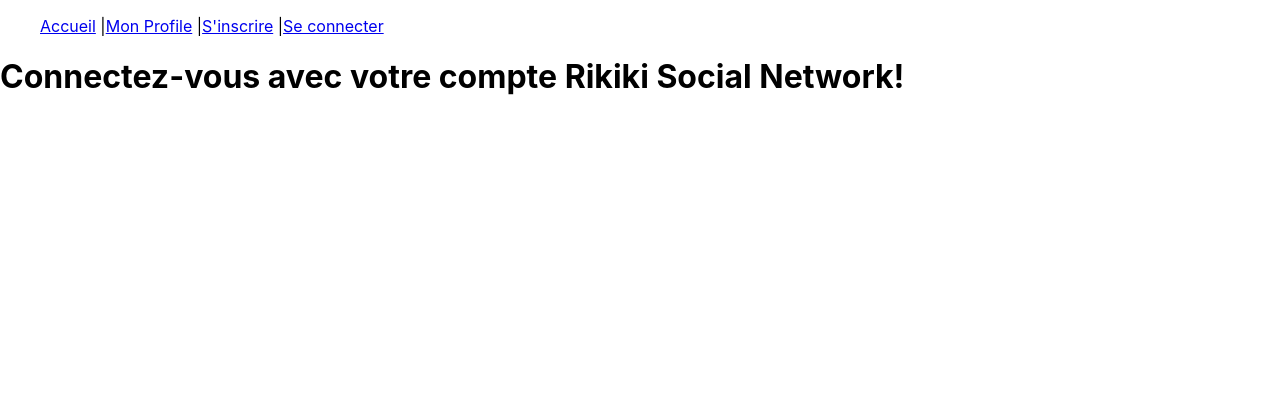
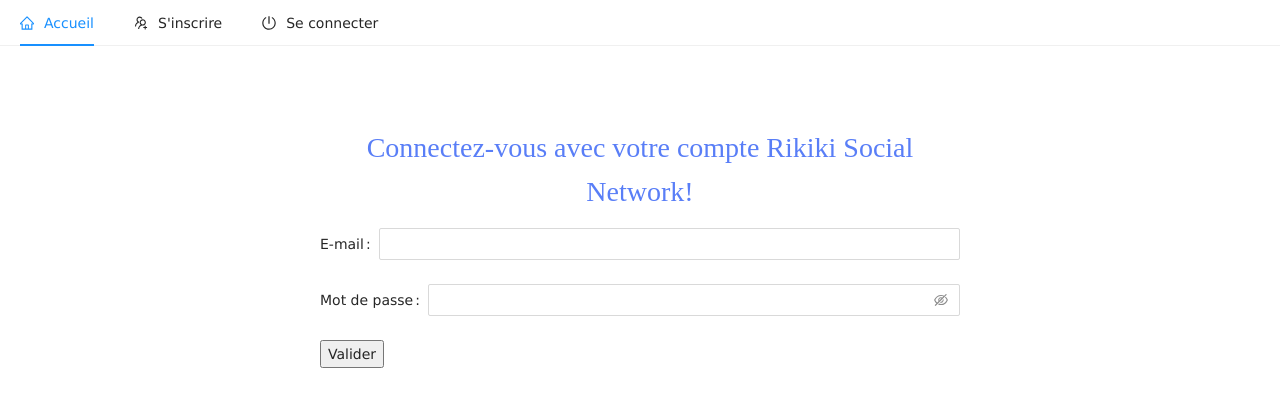
Before and after one commit to HaryRabarijoely/social_network_rikiki, a React (Create React App) app: page /Login in a window 1280 px wide. Shown: the top 406 px of the page. Built offline with nearby package versions, Linux system fonts and the light colour scheme.

Commit message:
coding register and login, adding scss

```diff
--- a/src/App.css
+++ /dev/null
@@ -1,38 +0,0 @@
-.App {
-  text-align: center;
-}
-
-.App-logo {
-  height: 40vmin;
-  pointer-events: none;
-}
-
-@media (prefers-reduced-motion: no-preference) {
-  .App-logo {
-    animation: App-logo-spin infinite 20s linear;
-  }
-}
-
-.App-header {
-  background-color: #282c34;
-  min-height: 100vh;
-  display: flex;
-  flex-direction: column;
-  align-items: center;
-  justify-content: center;
-  font-size: calc(10px + 2vmin);
-  color: white;
-}
-
-.App-link {
-  color: #61dafb;
-}
-
-@keyframes App-logo-spin {
-  from {
-    transform: rotate(0deg);
-  }
-  to {
-    transform: rotate(360deg);
-  }
-}
--- a/src/App.jsx
+++ b/src/App.jsx
@@ -1,29 +1,34 @@
 import React from 'react';
 import { Provider } from 'react-redux';
-import store from './store';
-import './App.css';
 import { BrowserRouter as Router, Route, Routes } from 'react-router-dom';
-import Home from './pages/Home';
+import Navbar from './components/Navbar';
 import Register from './pages/Register';
 import Profile from './pages/Profile';
-import Navbar from './components/Navbar';
 import Login from './pages/Login';
+import Home from './pages/Home';
+import store from './store';
+import './App.scss';
+
 
 function App() {
 
   return (
     <Provider store={store}>
       <Router>
+        <main className='App'>
           <Navbar />
+          <div className='container'>
             <Routes>
               <Route path="/" element={<Home />} />
-          <Route path="/Profile" element={<Profile />} />
               <Route path="/Register" element={<Register />} />
               <Route path="/Login" element={<Login />} />
+              <Route path="/Profile" element={<Profile />} />
             </Routes>
+          </div>
+        </main>
       </Router>
     </Provider>
-  )
-}
+  );
+};
 
 export default App;
--- /dev/null
+++ b/src/App.scss
@@ -0,0 +1,21 @@
+@import "config";
+
+.App {
+  font-family: Verdana, sans-serif;
+  h1,
+  h2 {
+    font-family: serif;
+    text-align: center;
+    color: $primary;
+  }
+  a {
+    color: $primary;
+  }
+}
+
+.container {
+  width: 50%;
+  margin: auto auto;
+  padding-top: 10vh;
+  text-align: justify;
+}
--- /dev/null
+++ b/src/_config.scss
@@ -0,0 +1,3 @@
+$primary: #597ef7;
+$secondary: #eb2f96;
+$danger: #a8071a;
--- a/src/components/Navbar/index.jsx
+++ b/src/components/Navbar/index.jsx
@@ -1,16 +1,40 @@
 import React from "react";
+import { useDispatch, useSelector } from "react-redux";
 import { Link } from "react-router-dom";
+import { Menu } from 'antd';
+import { UsergroupAddOutlined, HomeOutlined, PoweroffOutlined, TeamOutlined } from '@ant-design/icons';
+import Cookies from 'js-cookie';
+import { logOut } from "../../store/userActions";
+
 
 const Navbar = () => {
+    const userToken = useSelector(state => state.token);
+    const dispatch = useDispatch();
+    let navbarItems;
+    (userToken == null) ?
+        navbarItems = <>
+            <Menu.Item key="register" icon={<UsergroupAddOutlined />}>
+                <Link to={`/register`}>S'inscrire</Link>
+            </Menu.Item>
+            <Menu.Item key="login" icon={<PoweroffOutlined />}>
+                <Link to={`/login`}>Se connecter</Link>
+            </Menu.Item>
+        </>
+        : navbarItems = <>
+            <Menu.Item key="profile" icon={<TeamOutlined />}>
+                <Link to={`profile`}>Mon profile</Link>
+            </Menu.Item>
+            <Menu.Item key="logout" icon={<PoweroffOutlined />}>
+                <Link to={`/`} onClick={() => { dispatch(logOut()); Cookies.remove('token'); Cookies.remove('id'); Cookies.remove('isLoggedIn') }}>Se déconnecter</Link>
+            </Menu.Item>
+        </>
     return (
-        <nav>
-            <ul>
-                <Link to="/">Accueil</Link> |
-                <Link to="/Profile">Mon Profile</Link> |
-                <Link to="/Register">S'inscrire</Link> |
-                <Link to="/Login">Se connecter</Link>
-            </ul>
-        </nav>
+        <Menu mode="horizontal">
+            <Menu.Item key="home" icon={<HomeOutlined />}>
+                <Link to={`/`}>Accueil</Link>
+            </Menu.Item>
+            {navbarItems}
+        </Menu>
     );
 };
 
--- a/src/index.js
+++ b/src/index.js
@@ -2,6 +2,7 @@
 import ReactDOM from 'react-dom';
 import './index.css';
 import App from './App';
+import 'antd/dist/antd.min.css';
 
 
 ReactDOM.render(
--- a/src/pages/Login/index.jsx
+++ b/src/pages/Login/index.jsx
@@ -1,9 +1,49 @@
 import React from "react";
+import axios from 'axios';
+import Cookies from 'js-cookie';
+import { Form, Input } from 'antd';
+import { useDispatch } from 'react-redux';
+import { logIn } from "../../store/userActions";
+import { useNavigate } from "react-router-dom";
+
 
 const Login = () => {
+    const urlLogin = 'http://localhost:1337/auth/local';
+    const navigate = useNavigate();
+    const dispatch = useDispatch();
+    const handleSubmit = (fieldsValue) => {
+    const collectedValues = {email: fieldsValue['email'], password: fieldsValue['password']}
+    axios.post(urlLogin, {
+    identifier: `${collectedValues.email}`,
+    password: `${collectedValues.password}`,
+  })
+  .then(response => {
+    Cookies.set('token', response.data.jwt, { sameSite: 'lax' });
+    Cookies.set('id', response.data.user.id, { sameSite: 'lax' });
+    Cookies.set('isLoggedIn', true, { sameSite: 'lax' });
+    dispatch(logIn(Cookies.get('token'), Cookies.get('id')));
+    navigate.push('/');
+  })
+  .catch(error => {
+    alert(error.response.data.message[0].messages[0].message);
+  });
+  }
 
     return (
-        <h1>Connectez-vous avec votre compte Rikiki Social Network!</h1>
+        <>
+            <h1>Connectez-vous avec votre compte Rikiki Social Network!</h1>
+            <div className="form">
+                <Form onFinish={(values) => handleSubmit(values)}>
+
+                    <Form.Item name="email" label={<span>E-mail</span>}><Input /></Form.Item>
+
+                    <Form.Item name="password" label={<span>Mot de passe</span>}><Input.Password /></Form.Item>
+
+                    <button type="submit">Valider</button>
+
+                </Form>
+            </div>
+        </>
     );
 };
 
--- a/src/pages/Register/index.jsx
+++ b/src/pages/Register/index.jsx
@@ -1,7 +1,52 @@
 import React from "react";
+import { useDispatch } from "react-redux";
+import { useNavigate } from "react-router-dom";
+import axios from 'axios';
+import Cookies from 'js-cookie';
+import { Form, Input } from 'antd';
+import { logIn } from "../../store/userActions";
+
 
 const Register = () => {
-    return <h1>S'incrire sur Rikiki Social Network</h1>
+    const urlRegister = 'http://localhost:1337/auth/local/register';
+    const navigate = useNavigate();
+    const dispatch = useDispatch();
+    const handleSubmit = (value) => {
+        const collectedValues = { username: value['username'], email: value['email'], password: value['password'] }
+        axios.post(urlRegister, {
+            username: `${collectedValues.username}`,
+            email: `${collectedValues.email}`,
+            password: `${collectedValues.password}`
+        })
+            .then(response => {
+                Cookies.set('token', response.data.jwt, { sameSite: 'lax' });
+                Cookies.set('id', response.data.user.id, { sameSite: 'lax' });
+                Cookies.set('isLoggedIn', true, { sameSite: 'lax' });
+                dispatch(logIn(Cookies.get('token'), Cookies.get('id')));
+                navigate.push('/');
+            })
+            .catch(error => {
+                alert(error.response.data.message[0].message[0].message);
+            });
+    }
+    return (
+        <>
+            <h1>S'inscrire sur Rikiki Social Network!</h1>
+            <div className="form">
+                <Form onFinish={(values) => handleSubmit(values)}>
+
+                    <Form.Item name="username" label={<span>Pseudo</span>}><Input /></Form.Item>
+
+                    <Form.Item name="email" label={<span>E-mail</span>}><Input /></Form.Item>
+
+                    <Form.Item name="password" label={<span>Mot de passe</span>}><Input.Password /></Form.Item>
+
+                    <button type="submit">Valider</button>
+
+                </Form>
+            </div>
+        </>
+    )
 };
 
 export default Register;
--- /dev/null
+++ b/src/pages/Register/index.scss
@@ -0,0 +1,20 @@
+@import "../../config";
+
+.form {
+  margin-top: 3rem;
+  display: flex;
+  flex-direction: column;
+  align-items: center;
+  button {
+    border: none;
+    background-color: $primary;
+    color: white;
+    font-weight: bold;
+    width: 100%;
+    padding: 10px;
+    border-radius: 5px;
+    &:hover {
+      cursor: pointer;
+    }
+  }
+}
```
Also changed, not shown: package.json (+10 -0 lines), 2 other files (tests, documents, lock files or other folders). Lines whose indentation alone changed are shown as unchanged.
